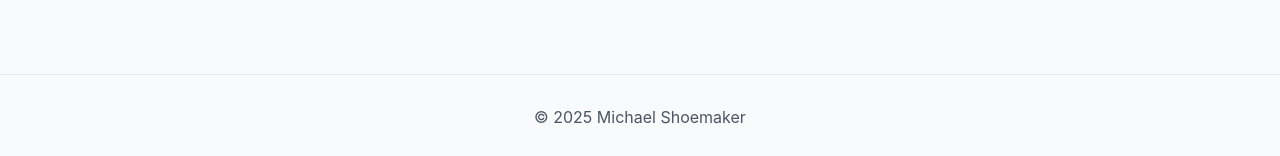
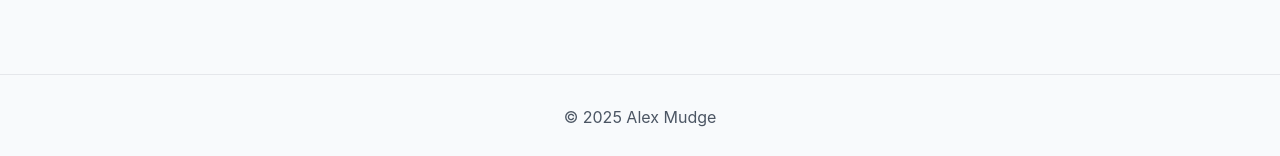
Before and after one commit to notmudge/mudgee.github.io, a Jekyll site: the page built from index.md, in a window 1280 px wide and 900 px high, scrolled down 1366 px. Shown: the part 741-897 px from the top of the window. Built offline with Jekyll 4.4.1, drawn with Linux system fonts in a browser that asks for light colours.

Commit message:
Update _config.yml

```diff
--- a/_config.yml
+++ b/_config.yml
@@ -1,4 +1,4 @@
-title: "Michael Shoemaker — Data Engineering"
+title: "Alex Mudge — Data Engineering"
 description: "Production-like data engineering builds, explained clearly."
 baseurl: ""
 url: ""
@@ -9,9 +9,7 @@ defaults:
   - scope: { path: "" }
     values:
       layout: default
-author: "Michael Shoemaker"
-github_username: "MichaelShoemaker"
-youtube_channel: "@dataslinger6379"
-medium_username: "dataslinger"
+author: "Alex Mudge"
+github_username: "notmudge"
 exclude:
   - "README.md"
```
